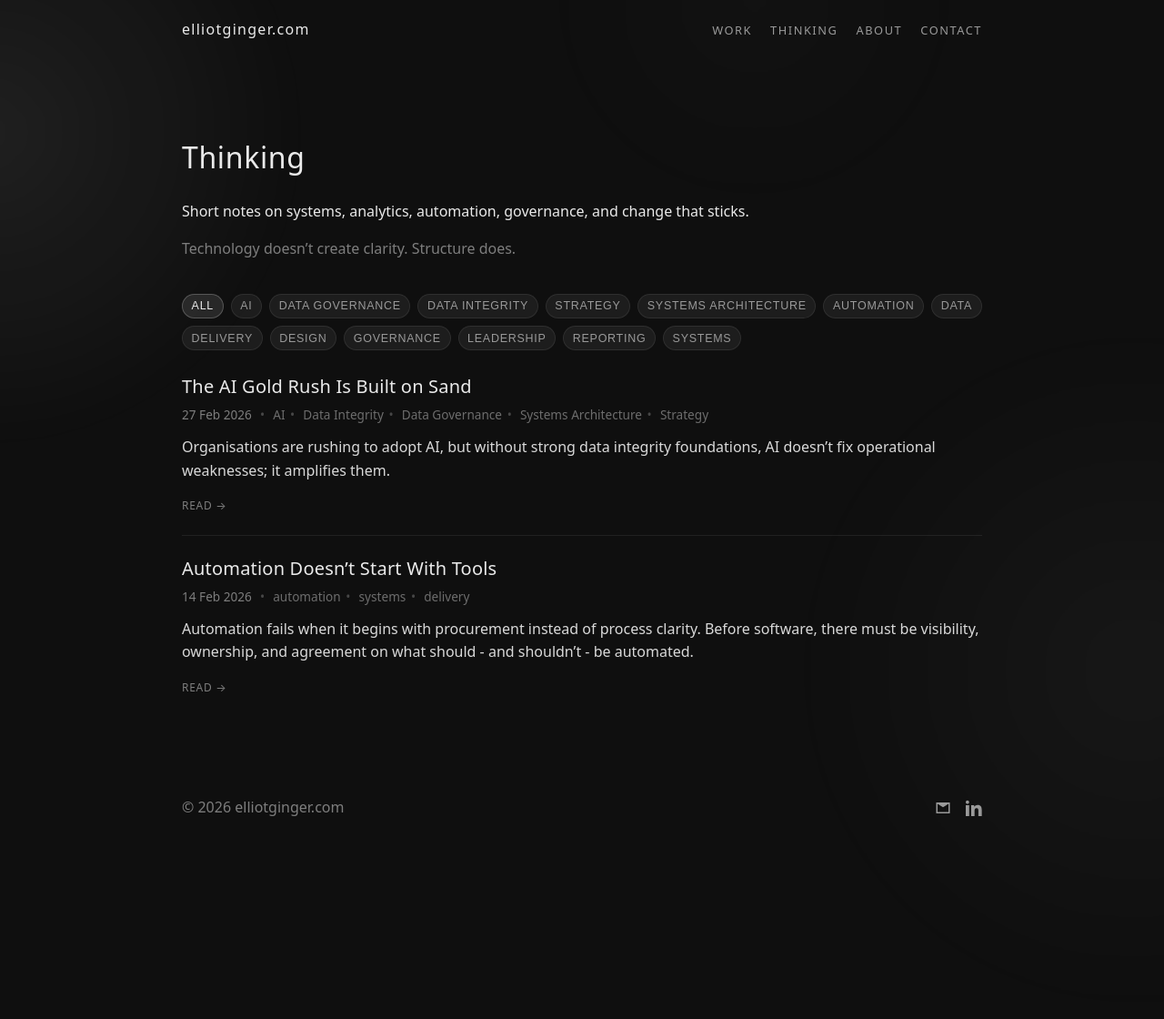
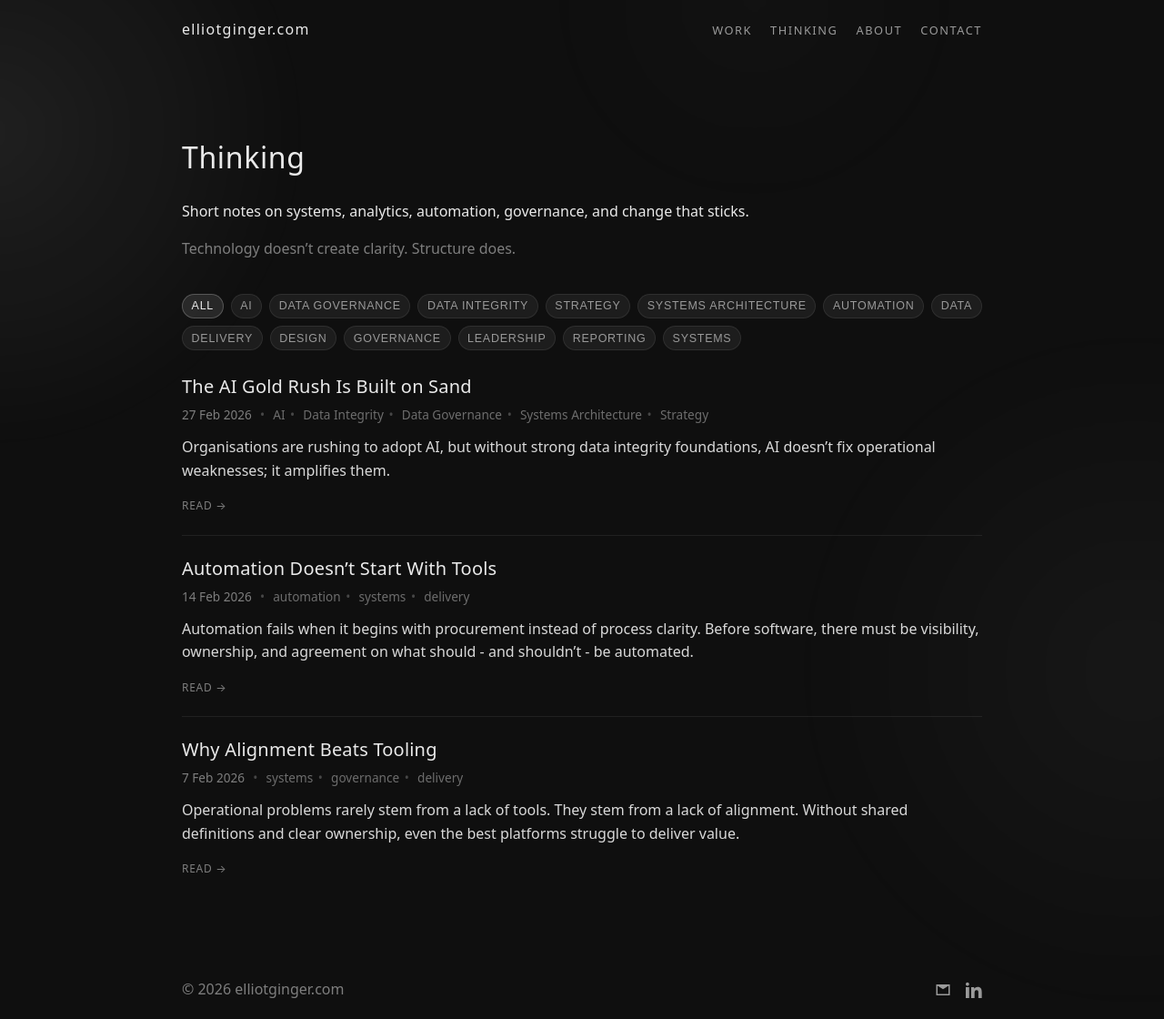
Before and after one commit to ElliotGinge/elliotginger.com, a Jekyll site: the page built from thinking.md, in a window 1280 px wide. Shown: the whole page at 91% size. Built offline with Jekyll 4.4.1, drawn with Linux system fonts in a browser that asks for light colours; before the commit the page ends 921 px from its top, so only the background shows below that.

Commit message:
Enhance post metadata for alignment-beats-tooling
Added date, categories, tags, excerpt, and permalink to the post.

```diff
--- a/_posts/2026-02-07-alignment-beats-tooling.md
+++ b/_posts/2026-02-07-alignment-beats-tooling.md
@@ -1,8 +1,11 @@
 ---
 layout: default
 title: Why Alignment Beats Tooling
+date: 2026-02-07
+categories: [Thinking]
 tags: [systems, governance, delivery]
 excerpt: "Operational problems rarely stem from a lack of tools. They stem from a lack of alignment. Without shared definitions and clear ownership, even the best platforms struggle to deliver value."
+permalink: /thinking/alignment-beats-tooling/
 ---
 
 ## The Instinct to Start With Tools
```
